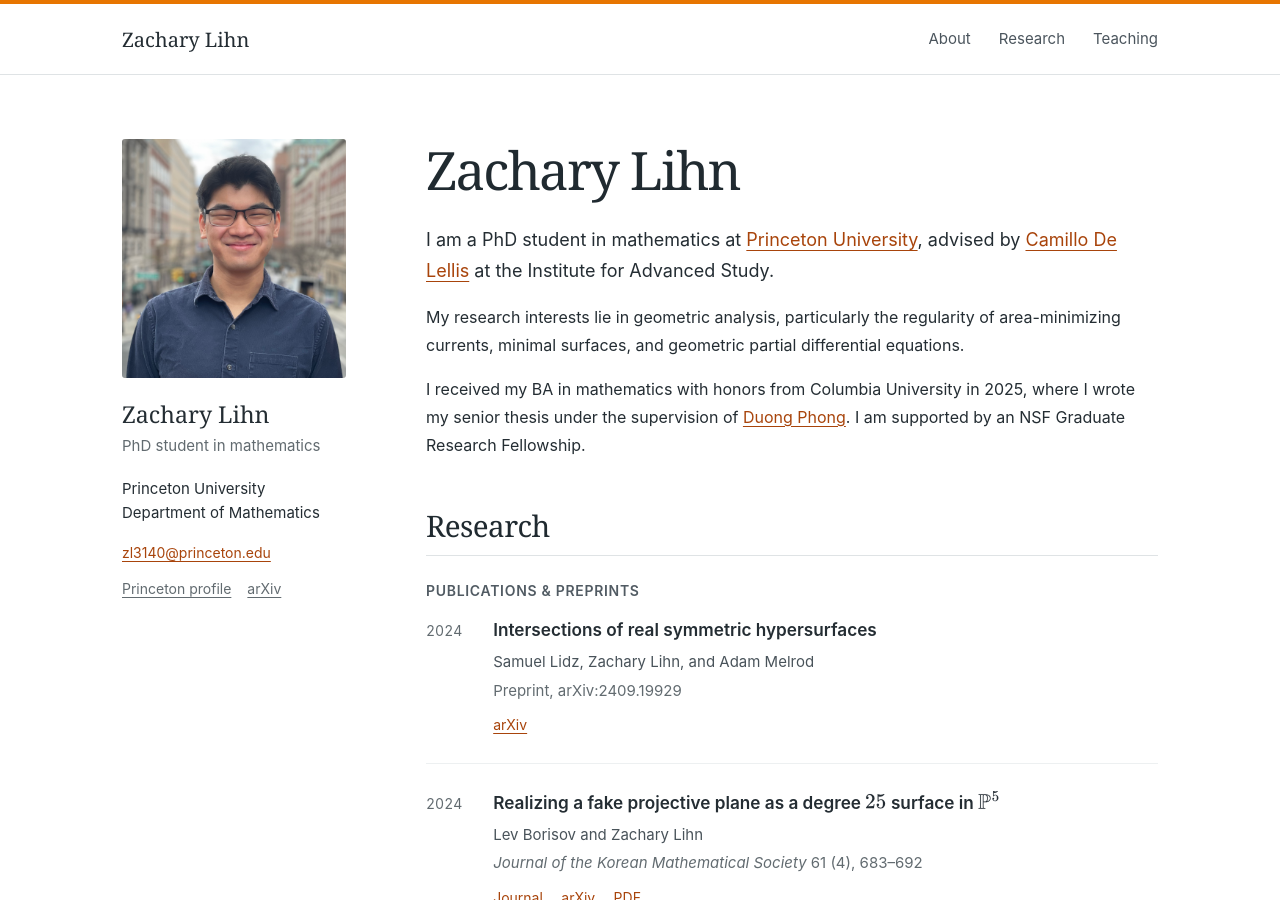
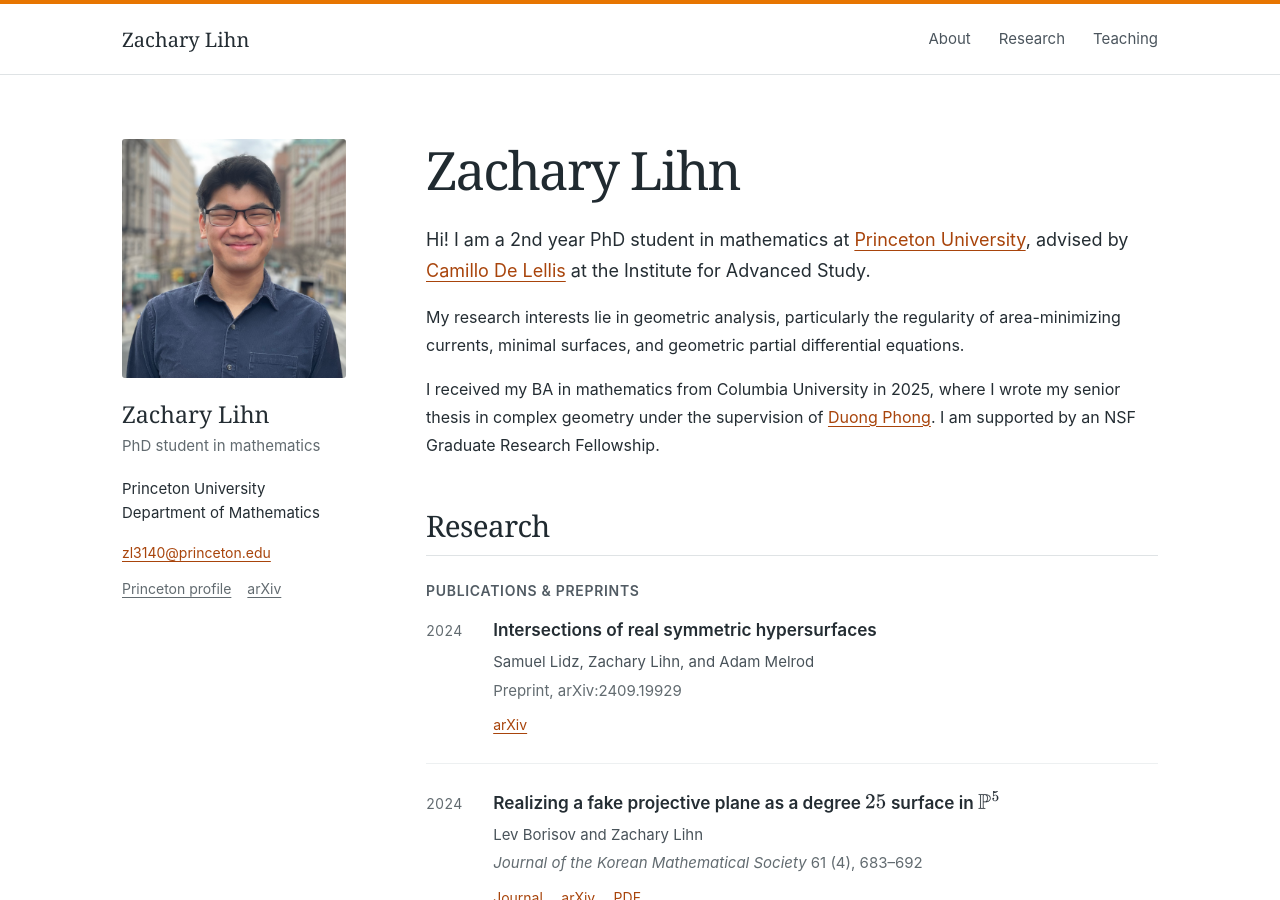
Before and after one commit to zachlihn/zachlihn.github.io, a Jekyll site: the page index.html, which Jekyll copies as it is, in a window 1280 px wide and 900 px high. Built offline with Jekyll 4.4.1, drawn with Linux system fonts in a browser that asks for light colours.

Commit message:
Update index.html

```diff
--- a/index.html
+++ b/index.html
@@ -46,9 +46,9 @@
     <main id="main">
       <section id="about" class="about" aria-labelledby="name">
         <h1 id="name">Zachary Lihn</h1>
-        <p class="intro">I am a PhD student in mathematics at <a href="https://www.math.princeton.edu/">Princeton University</a>, advised by <a href="https://www.math.ias.edu/delellis/">Camillo De Lellis</a> at the Institute for Advanced Study.</p>
+        <p class="intro">Hi! I am a 2nd year PhD student in mathematics at <a href="https://www.math.princeton.edu/">Princeton University</a>, advised by <a href="https://www.math.ias.edu/delellis/">Camillo De Lellis</a> at the Institute for Advanced Study.</p>
         <p>My research interests lie in geometric analysis, particularly the regularity of area-minimizing currents, minimal surfaces, and geometric partial differential equations.</p>
-        <p>I received my BA in mathematics with honors from Columbia University in 2025, where I wrote my senior thesis under the supervision of <a href="https://www.math.columbia.edu/~phong/">Duong Phong</a>. I am supported by an NSF Graduate Research Fellowship.</p>
+        <p>I received my BA in mathematics from Columbia University in 2025, where I wrote my senior thesis in complex geometry under the supervision of <a href="https://www.math.columbia.edu/~phong/">Duong Phong</a>. I am supported by an NSF Graduate Research Fellowship.</p>
       </section>
 
       <section id="research" aria-labelledby="research-title">
```
